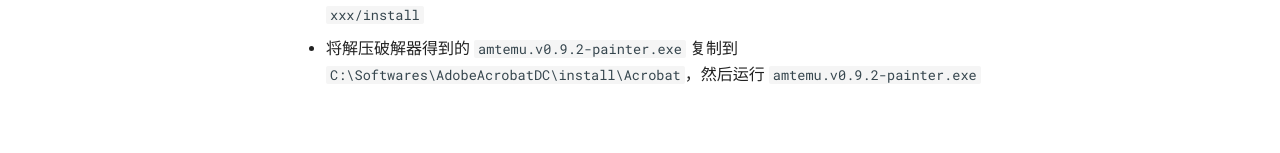
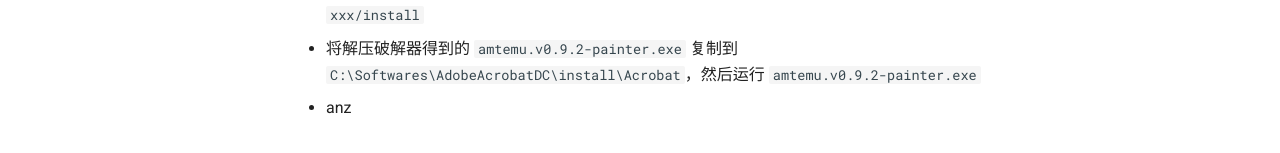
Before and after one commit to ymma98/technotes, an MkDocs documentation site: the page built from docs/杂谈/安装AdobeAcrobatDC.md, in a window 1280 px wide. Shown: the part 318-471 px from the top of the page. Built offline with MkDocs 1.6.1 and Material for MkDocs 9.7.7, drawn with Linux system fonts in a browser that asks for light colours.

Commit message:
docs/杂谈/安装AdobeAcrobatDC.md updated from https://stackedit.cn/

```diff
--- a/docs/杂谈/安装AdobeAcrobatDC.md
+++ b/docs/杂谈/安装AdobeAcrobatDC.md
@@ -5,7 +5,8 @@
 * 下载 adobe 通用破解器 [AMT Emulator](https://amtemu-official.com/amtemu-v0-9-2-patcher/)
 * 解压并运行 Adobe Acrobat DC 安装包中的 `setup.exe`, 安装到自己的指定位置，比如  `xxx/install`
 * 将解压破解器得到的 `amtemu.v0.9.2-painter.exe` 复制到 `C:\Softwares\AdobeAcrobatDC\install\Acrobat`，然后运行  `amtemu.v0.9.2-painter.exe`
+* anz
 <!--stackedit_data:
-eyJoaXN0b3J5IjpbLTE2ODA3MTA1NDksLTIxMjk1OTkzMjIsLT
-E0NzUzNDQzNDJdfQ==
+eyJoaXN0b3J5IjpbLTE5NjA1MjY3MTYsLTE2ODA3MTA1NDksLT
+IxMjk1OTkzMjIsLTE0NzUzNDQzNDJdfQ==
 -->
```
